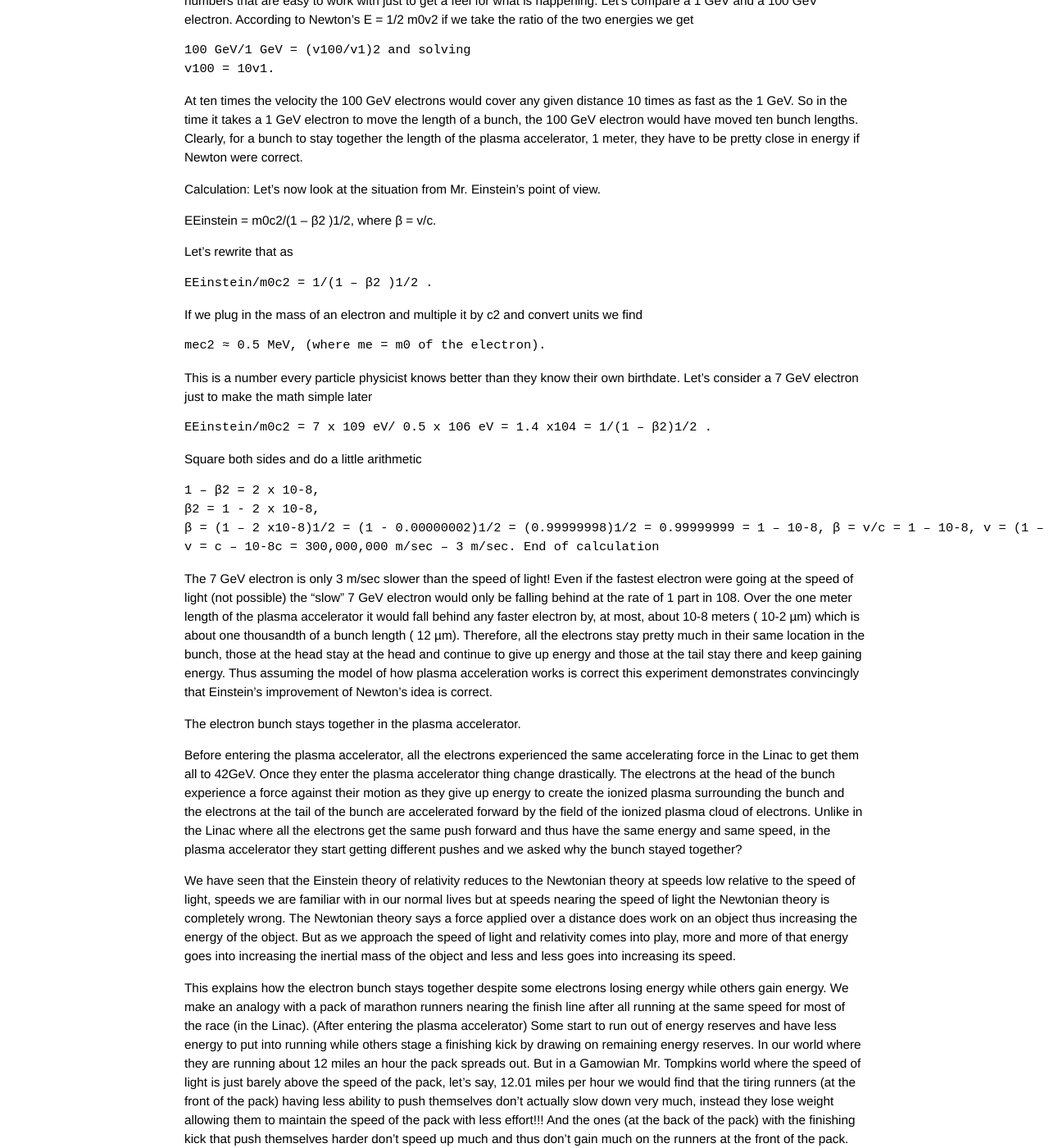
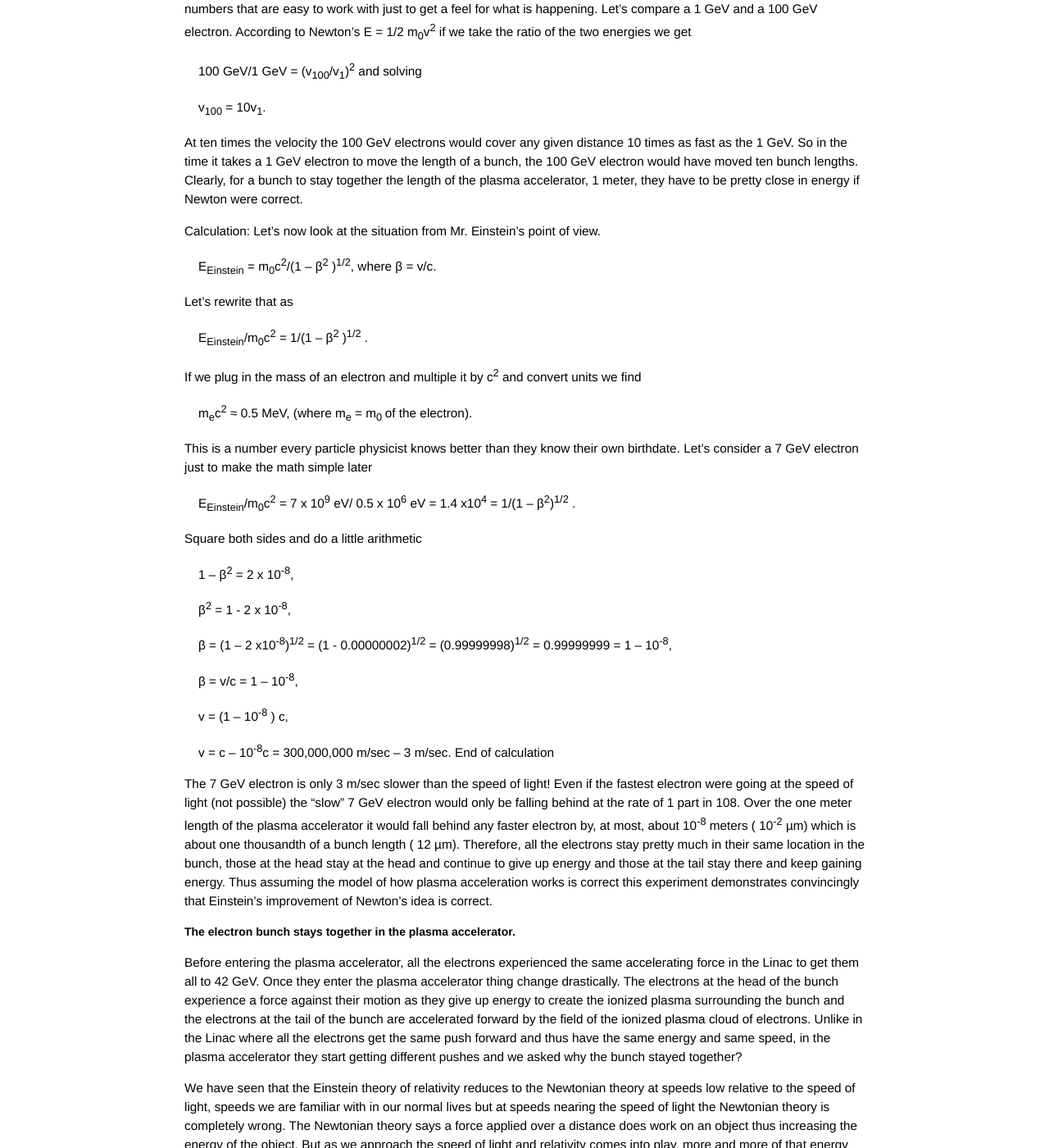
Before and after one commit to grbfacet/facet, a Jekyll site: the page built from tutorial.md, in a window 1280 px wide and 1400 px high, scrolled down 20037 px. Shown: the whole window at 82% size. Built offline with Jekyll 4.4.1, drawn with Linux system fonts in a browser that asks for light colours; Markdown is read by kramdown in place of the engine named in the settings; some of the changed text lies outside the part shown.

Commit message:
Update tutorial.md

```diff
--- a/tutorial.md
+++ b/tutorial.md
@@ -400,7 +400,7 @@ We stated above that Newtonian theory is an approximation to relativity theory.
 
 <span class="eq">E<sub>Einstein</sub> = m<sub>0</sub>c<sup>2</sup>/(1-(v/c)<sup>2</sup>)<sup>1/2</sup>.</span>
 
-It’s not at all obvious that the first is an approximation to the second. The way to make this more precise is that we want to see that the second one looks more and more like the first one when v/c gets smaller and smaller. We already noted that at v =0 EEinstein does not equal 0 but ENewton does equal 0. So what is that about? We can use a Taylor series expansion of EEinstein to explore this issue.
+It’s not at all obvious that the first is an approximation to the second. The way to make this more precise is that we want to see that the second one looks more and more like the first one when v/c gets smaller and smaller. We already noted that at v =0 E<sub>Einstein</sub> does not equal 0 but E<sub>Newton</sub> does equal 0. So what is that about? We can use a Taylor series expansion of E<sub>Einstein</sub> to explore this issue.
 
 The Taylor series expansion of a function
 A function of a variable x can be expressed as an infinite sum of terms:
@@ -490,7 +490,7 @@ This tells us that the first two terms (1 and 0.00005) dominate all the rest (ac
 
 Let’s put this back in EEinstein:
 
-<span class="eq">E<sub>Einstein</sub> = m<sub>0</sub>c<sup>2</sup>γ ≈ m<sub>0</sub>c<sup>2</sup> (1 + 1/2β<sup>2</sup> ) =  m<sub>0</sub>c<sup>2</sup> + 1/2 m<sub>0</sub>v<sup>2</sup>.</span>
+<span class="eq">E<sub>Einstein</sub> = m<sub>0</sub>c<sup>2</sup>γ(β) ≈ m<sub>0</sub>c<sup>2</sup> (1 + 1/2β<sup>2</sup> ) =  m<sub>0</sub>c<sup>2</sup> + 1/2 m<sub>0</sub>v<sup>2</sup>.</span>
 
 We can rewrite that as
 
@@ -520,44 +520,50 @@ Particle accelerators get particles very near the speed of light and behavior is
 
 If Newtonian physics described these electrons we would have the lead electrons slowing down because they lost energy and the trailing electrons speeding up because they are accelerated and the net result would be for the electrons to switch places and the newly accelerated leading electrons would now lose energy to accelerate the electrons that previously were decelerated. Sometimes a team of runners or bicyclists train in a single file column. The lead person breaks the wind for the rest and thus, they are expending more energy than the rest. When they tire, they drop back to the tail end of the column and the next person in line breaks the wind. So why doesn’t this happen for the relativistic case as well since it involves lead electrons losing energy to accelerate trailing electrons in the 12 µm long bunch?
 
-To give an idea of the difference between ordinary and relativistic experience we will make up some examples with numbers that are easy to work with just to get a feel for what is happening. Let’s compare a 1 GeV and a 100 GeV electron. According to Newton’s E = 1/2 m0v2 if we take the ratio of the two energies we get
+To give an idea of the difference between ordinary and relativistic experience we will make up some examples with numbers that are easy to work with just to get a feel for what is happening. Let’s compare a 1 GeV and a 100 GeV electron. According to Newton’s E = 1/2 m<sub>0</sub>v<sup>2</sup> if we take the ratio of the two energies we get
 
-	100 GeV/1 GeV = (v100/v1)2 and solving
-	v100 = 10v1.
+<span class="eq">100 GeV/1 GeV = (v<sub>100</sub>/v<sub>1</sub>)<sup>2</sup> and solving</span>
+
+<span class="eq">v<sub>100</sub> = 10v<sub>1</sub>.</span>
 
 At ten times the velocity the 100 GeV electrons would cover any given distance 10 times as fast as the 1 GeV. So in the time it takes a 1 GeV electron to move the length of a bunch, the 100 GeV electron would have moved ten bunch lengths. Clearly, for a bunch to stay together the length of the plasma accelerator, 1 meter, they have to be pretty close in energy if Newton were correct.
 
 Calculation: Let’s now look at the situation from Mr. Einstein’s point of view.
 
-EEinstein = m0c2/(1 – β2 )1/2, where β = v/c.
+<span class="eq">E<sub>Einstein</sub> = m<sub>0</sub>c<sup>2</sup>/(1 – β<sup>2</sup> )<sup>1/2</sup>, where β = v/c.</span>
 
 Let’s rewrite that as
 
-	EEinstein/m0c2 = 1/(1 – β2 )1/2 .
+<span class="eq">E<sub>Einstein</sub>/m<sub>0</sub>c<sup>2</sup> = 1/(1 – β<sup>2</sup> )<sup>1/2</sup> .</span>
 
-If we plug in the mass of an electron and multiple it by c2 and convert units we find
+If we plug in the mass of an electron and multiple it by c<sup>2</sup> and convert units we find
 
-	mec2 ≈ 0.5 MeV, (where me = m0 of the electron).
+<span class="eq">m<sub>e</sub>c<sup>2</sup> ≈ 0.5 MeV, (where m<sub>e</sub> = m<sub>0 </sub>of the electron).</span>
 
 This is a number every particle physicist knows better than they know their own birthdate. Let’s consider a 7 GeV electron just to make the math simple later
 
-	EEinstein/m0c2 = 7 x 109 eV/ 0.5 x 106 eV = 1.4 x104 = 1/(1 – β2)1/2 .
+<span class="eq">E<sub>Einstein</sub>/m<sub>0</sub>c<sup>2</sup> = 7 x 10<sup>9</sup> eV/ 0.5 x 10<sup>6</sup> eV = 1.4 x10<sup>4</sup> = 1/(1 – β<sup>2</sup>)<sup>1/2</sup> .</span>
 
 Square both sides and do a little arithmetic
 
-	1 – β2 = 2 x 10-8,
-	β2 = 1 - 2 x 10-8,
-	β = (1 – 2 x10-8)1/2 = (1 - 0.00000002)1/2 = (0.99999998)1/2 = 0.99999999 = 1 – 10-8,
-β = v/c = 1 – 10-8,
-v = (1 – 10-8 ) c,
-	v = c – 10-8c = 300,000,000 m/sec – 3 m/sec. End of calculation
+<span class="eq">1 – β<sup>2</sup> = 2 x 10<sup>-8</sup>,</span>
 
-The 7 GeV electron is only 3 m/sec slower than the speed of light! Even if the fastest electron were going at the speed of light (not possible) the “slow” 7 GeV electron would only be falling behind at the rate of 1 part in 108. Over the one meter length of the plasma accelerator it would fall behind any faster electron by, at most, about 10-8 meters ( 10-2 µm)  which is about one thousandth of a bunch length ( 12 µm). Therefore, all the electrons stay pretty much in their same location in the bunch, those at the head stay at the head and continue to give up energy and those at the tail stay there and keep gaining energy. Thus assuming the model of how plasma acceleration works is correct this experiment demonstrates convincingly that Einstein’s improvement of Newton’s idea is correct.
+<span class="eq">β<sup>2</sup> = 1 - 2 x 10<sup>-8</sup>,</span>
+
+<span class="eq">β = (1 – 2 x10<sup>-8</sup>)<sup>1/2</sup> = (1 - 0.00000002)<sup>1/2</sup> = (0.99999998)<sup>1/2</sup> = 0.99999999 = 1 – 10<sup>-8</sup>,</span>
+
+<span class="eq">β = v/c = 1 – 10<sup>-8</sup>,</span>
+
+<span class="eq">v = (1 – 10<sup>-8</sup> ) c,</span>
+
+<span class="eq">v = c – 10<sup>-8</sup>c = 300,000,000 m/sec – 3 m/sec. End of calculation</span>
+
+The 7 GeV electron is only 3 m/sec slower than the speed of light! Even if the fastest electron were going at the speed of light (not possible) the “slow” 7 GeV electron would only be falling behind at the rate of 1 part in 108. Over the one meter length of the plasma accelerator it would fall behind any faster electron by, at most, about 10<sup>-8</sup> meters ( 10<sup>-2</sup> µm)  which is about one thousandth of a bunch length ( 12 µm). Therefore, all the electrons stay pretty much in their same location in the bunch, those at the head stay at the head and continue to give up energy and those at the tail stay there and keep gaining energy. Thus assuming the model of how plasma acceleration works is correct this experiment demonstrates convincingly that Einstein’s improvement of Newton’s idea is correct.
 
 
-The electron bunch stays together in the plasma accelerator.
+##### The electron bunch stays together in the plasma accelerator.
 
-Before entering the plasma accelerator, all the electrons experienced the same accelerating force in the Linac to get them all to 42GeV. Once they enter the plasma accelerator thing change drastically. The electrons at the head of the bunch experience a force against their motion as they give up energy to create the ionized plasma surrounding the bunch and the electrons at the tail of the bunch are accelerated forward by the field of the ionized plasma cloud of electrons. Unlike in the Linac where all the electrons get the same push forward and thus have the same energy and same speed, in the plasma accelerator they start getting different pushes and we asked why the bunch stayed together?
+Before entering the plasma accelerator, all the electrons experienced the same accelerating force in the Linac to get them all to 42 GeV. Once they enter the plasma accelerator thing change drastically. The electrons at the head of the bunch experience a force against their motion as they give up energy to create the ionized plasma surrounding the bunch and the electrons at the tail of the bunch are accelerated forward by the field of the ionized plasma cloud of electrons. Unlike in the Linac where all the electrons get the same push forward and thus have the same energy and same speed, in the plasma accelerator they start getting different pushes and we asked why the bunch stayed together?
 
 We have seen that the Einstein theory of relativity reduces to the Newtonian theory at speeds low relative to the speed of light, speeds we are familiar with in our normal lives but at speeds nearing the speed of light the Newtonian theory is completely wrong. The Newtonian theory says a force applied over a distance does work on an object thus increasing the energy of the object. But as we approach the speed of light and relativity comes into play, more and more of that energy goes into increasing the inertial mass of the object and less and less goes into increasing its speed.
 
@@ -565,43 +571,46 @@ This explains how the electron bunch stays together despite some electrons losin
 
 Expressed mathematically this is the difference between
 
-	ENewton = ½ m0v2 and
+<span class="eq">E<sub>Newton</sub> = ½ m<sub>0</sub>v<sup>2</sup> and</span>
 
-	EEinstein = m0c2/( 1- (v/c)2)1/2.
+<span class="eq">E<sub>Einstein</sub> = m<sub>0</sub>c<sup>2</sup>/( 1- (v/c)<sup>2</sup>)<sup>1/2</sup>.</span>
 
 If you have followed the math in the tutorial you should have a sense of how this strange formula creates this marvelous relativistic effect.
 
 
-To summarize:
+### To summarize:
 
-We noted that the Linac produced bunches of 1.8 x 1010 electrons with 42GeV of energy per electron. This is the equivalent of the energy of a baseball thrown at 93 mph. Since the Linac was producing 60 bunches per second one might imagine what it would be like to have 60 major league baseball pitchers each one hitting us with a fastball every second.
+We noted that the Linac produced bunches of 1.8 x 10<sup>10</sup>electrons with 42GeV of energy per electron. This is the equivalent of the energy of a baseball thrown at 93 mph. Since the Linac was producing 60 bunches per second one might imagine what it would be like to have 60 major league baseball pitchers each one hitting us with a fastball every second.
 
 According to Newtonian theory the energy of motion of an object is
 
-	ENewton = 1/2 m0v2.
+<span class="eq">E<sub>Newton</sub> = 1/2 m<sub>0</sub>v<sup>2</sup> .</span>
 
 Solving for velocity of a 42 GeV electron according to Newton we found that
 
-	v = 400c, where c is the speed of light,
+<span class="eq">v = 400c, where c is the speed of light,</span>
 
 which violates what we have all heard that nothing can be pushed to travel faster than c.
 
 According to Einstein the energy of an object is
 
-	EEinstein = mc2.
+<span class="eq">E<sub>Einstein</sub> = mc<sup>2</sup>.</span>
 
 Where
 
-	m = m0γ and
-	γ = 1/(1-β2)1/2 and
-	β = v/c.
+<span class="eq">m = m<sup>0</sup>γ(β) and</span>
+
+<span class="eq">γ(β) = 1/(1-β<sup>2</sup>)<sup>1/2</sup> and</span>
+
+<span class="eq">β = v/c .</span>
 
 Writing it all out without the gamma and beta
 
-	EEinstein = m0c2/(1-(v/c)2)1/2 and we solving for the inertial mass, m,
-	m = m0/(1 – (v/c)2)1/2.
+<span class="eq">E<sub>Einstein</sub> = m<sub>0</sub>c<sup>2</sup>/(1-(v/c)<sup>2</sup>)<sup>1/2</sup> and we solve for the inertial mass, m,</span>
 
-When v = 0, when the particle is not moving, m = m0, the rest mass.
+<span class="eq">m = m<sub>0</sub>/(1 – (v/c)<sup>2</sup>)<sup>1/2</sup>.</span>
+
+When v = 0, when the particle is not moving, m = m<su(b>0</sub>, the rest mass.
 
 When v approaches c, m and hence E become infinitely large.
 
@@ -609,18 +618,18 @@ When v is greater than c the formula tells us the number for the energy and the
 
 Then we went on to look at what happens between v = 0 and v = c, the realm of objects we deal with in life and science. We found that for an object traveling at speeds in the range of a comet hitting the earth, v ~ 18.6 miles/sec that even at this very high speed m is little changed
 
-	m ≈ 1.0000005m0, a one half millionth increase.
+<span class="eq">m ≈ 1.0000005m<sub>0</sub>, a one half millionth increase.</span>
 
 To make a noticeable difference in the mass, say to double the mas, we found we needed
 
-	v ≈ 0.87c, the particle is moving at 87% of the speed of light.
+<span class="eq">v ≈ 0.87c, the particle is moving at 87% of the speed of light.</span>
 
 For a tenfold increase of mass
 
-v = 99.5 % of the speed of light.
+<span class="eq">v = 99.5% of the speed of light.</span>
 
 Since the rest mass of an electron is 0.5 MeV the velocity of a 7 GeV electron is
 
-	 v ≈ (1 – 10-8)c, about one millionth percent shy of the speed of light.
+<span class="eq">v ≈ (1 – 10<sup>-8</sup>)c, about one millionth percent shy of the speed of light.</span>
 
 Finally, we noted that according to Newton any time you double the energy of motion you increase speed by about 40%. In the energy doubling experiment the particle bunch is tiny and all the electrons are at essentially the same energy when they enter the plasma accelerator. After traveling one meter in the plasma accelerator the electrons’ energies ranged from around 84 GeV down to 5 GeV. Intuitively this should cause the bunch to spread out a great deal, yet we found that the velocity difference between the electrons was about one part in 108 and over the distance of one meter this hardly affects the particle’s location in the bunch.
```
